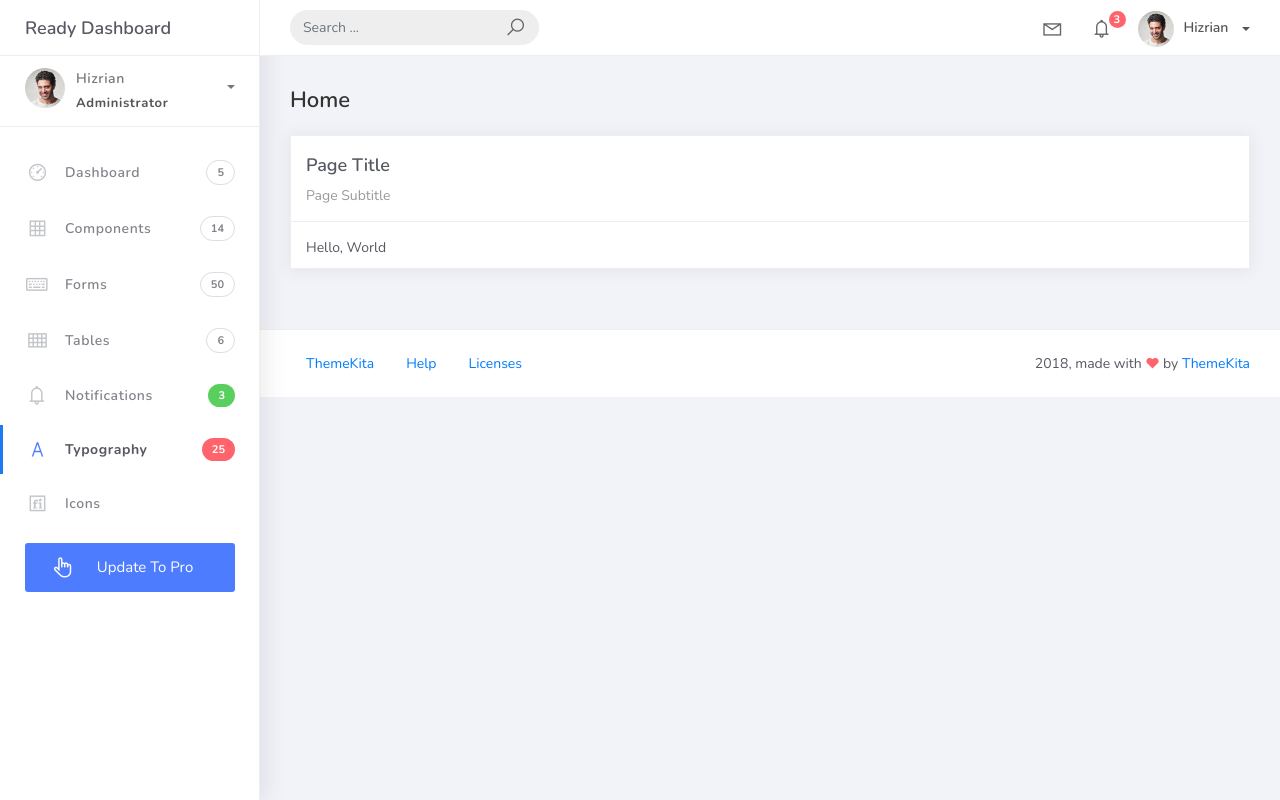
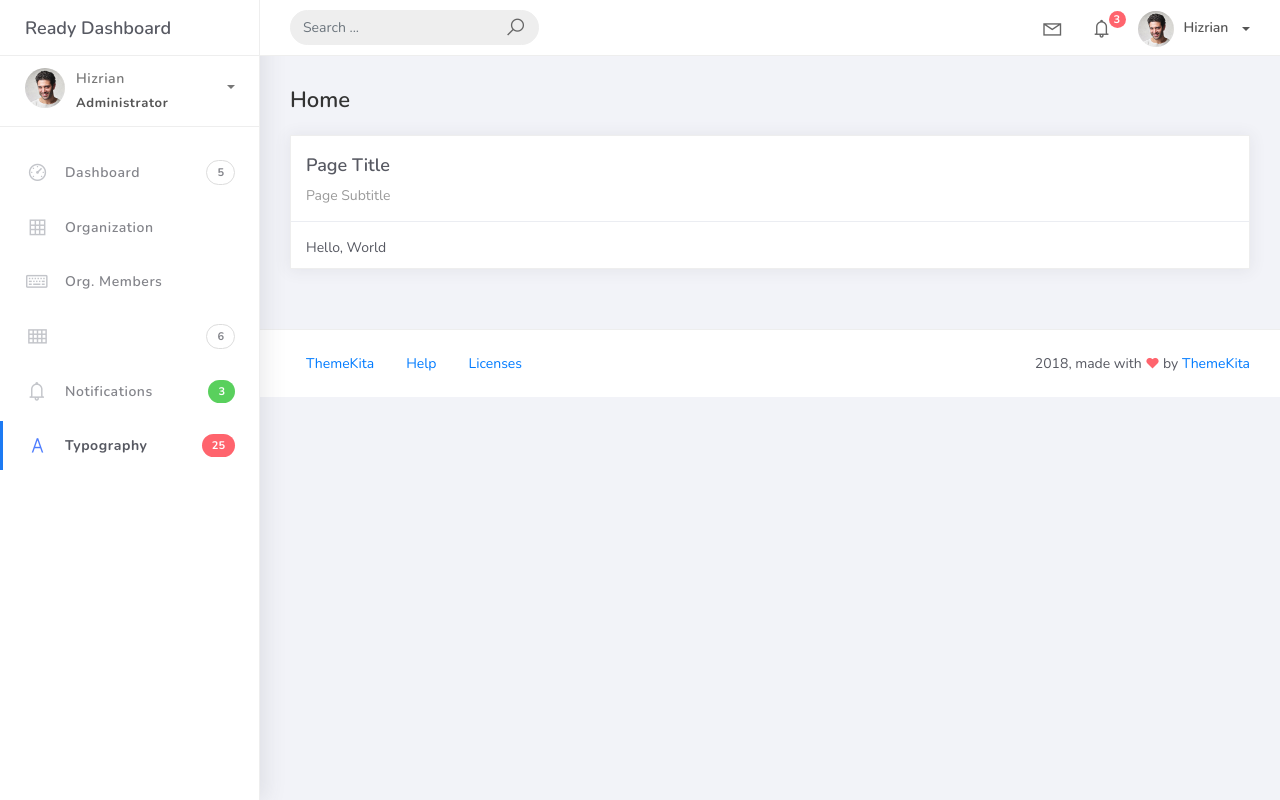
Before and after one commit to acesuus/PSUSphere, a Django app: page / in a window 1280 px wide. Run offline with Django 5.2, Linux system fonts and the light colour scheme; some libraries are stand-ins or nearby versions.

Commit message:
modified base.html

```diff
--- a/projectsite/templates/base.html
+++ b/projectsite/templates/base.html
@@ -107,7 +107,7 @@
                             <ul class="dropdown-menu dropdown-user">
                                 <li>
                                     <div class="user-box">
-                                        <div class="u-img"><img src="../assets/img/profile.jpg" alt="user"></div>
+                                        <div class="u-img"><img src="{% static 'img/profile.jpg' %}" alt="user"></div>
                                         <div class="u-text">
                                             <h4>Hizrian</h4>
                                             <p class="text-muted">hello@themekita.com</p><a href="profile.html" class="btn btn-rounded btn-danger btn-sm">View Profile</a></div>
@@ -132,7 +132,7 @@
             <div class="scrollbar-inner sidebar-wrapper">
                 <div class="user">
                     <div class="photo">
-                        <img src="../assets/img/profile.jpg">
+                        <img src="{% static 'img/profile.jpg' %}">
                     </div>
                     <div class="info">
                         <a class="" data-toggle="collapse" href="#collapseExample" aria-expanded="true">
@@ -176,29 +176,29 @@
                     <li class="nav-item">
                         <a href="components.html">
                             <i class="la la-table"></i>
-                            <p>Components</p>
-                            <span class="badge badge-count">14</span>
+                            <p>Organization</p>
+
                         </a>
                     </li>
                     <li class="nav-item">
                         <a href="forms.html">
                             <i class="la la-keyboard-o"></i>
-                            <p>Forms</p>
-                            <span class="badge badge-count">50</span>
+                            <p>Org. Members</p>
+
                         </a>
                     </li>
                     <li class="nav-item">
                         <a href="tables.html">
                             <i class="la la-th"></i>
-                            <p>Tables</p>
                             <span class="badge badge-count">6</span>
+
                         </a>
                     </li>
                     <li class="nav-item">
                         <a href="notifications.html">
-                            <i class="la la-bell"></i>
-                            <p>Notifications</p>
+                            <i class="la la-bell"></i>                                                     <p>Notifications</p>
                             <span class="badge badge-success">3</span>
+
                         </a>
                     </li>
                     <li class="nav-item active">
@@ -207,18 +207,6 @@
                             <p>Typography</p>
                             <span class="badge badge-danger">25</span>
                         </a>
-                    </li>
-                    <li class="nav-item">
-                        <a href="icons.html">
-                            <i class="la la-fonticons"></i>
-                            <p>Icons</p>
-                        </a>
-                    </li>
-                    <li class="nav-item update-pro">
-                        <button  data-toggle="modal" data-target="#modalUpdate">
-                            <i class="la la-hand-pointer-o"></i>
-                            <p>Update To Pro</p>
-                        </button>
                     </li>
                 </ul>
             </div>
```
